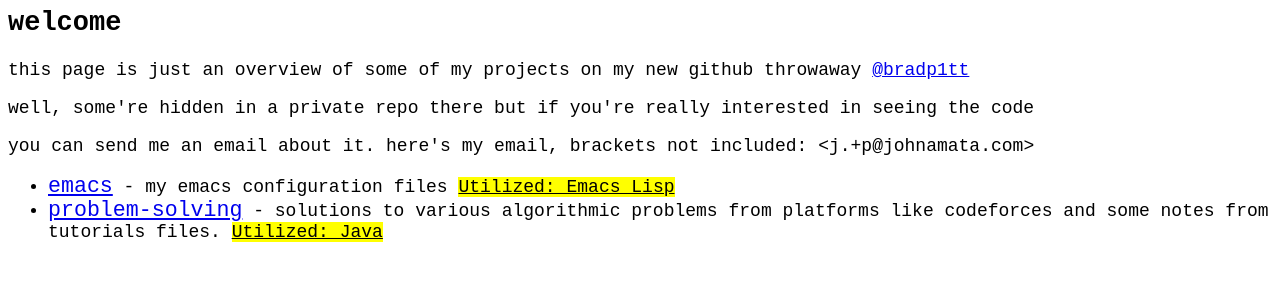
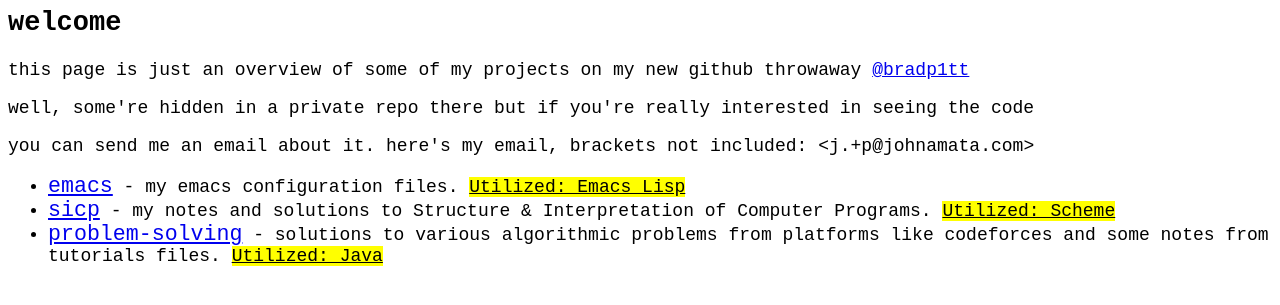
Before and after one commit to jpamata/jpamata.github.io, a Jekyll site: the page play.html, which Jekyll copies as it is, in a window 1280 px wide. Shown: the top 305 px of the page. Built offline with Jekyll 4.4.1, drawn with Linux system fonts in a browser that asks for light colours.

Commit message:
Update play.html

```diff
--- a/play.html
+++ b/play.html
@@ -18,7 +18,8 @@
     </div>
     <div>
       <ul>
-        <li><big><a href="https://github.com/bradp1tt/emacs.d">emacs</a></big> - my emacs configuration files <mark><u>Utilized: Emacs Lisp</u></mark></li>
+        <li><big><a href="https://github.com/bradp1tt/emacs.d">emacs</a></big> - my emacs configuration files. <mark><u>Utilized: Emacs Lisp</u></mark></li>
+	<li><big><a href="https://github.com/bradp1tt/sicp">sicp</a></big> - my notes and solutions to Structure & Interpretation of Computer Programs. <mark><u>Utilized: Scheme</u></mark></li>
         <li><big><a href="https://github.com/bradp1tt/problem-solving">problem-solving</a></big> -  solutions to various algorithmic problems from platforms like codeforces and some notes from tutorials files. <mark><u>Utilized: Java</u></mark></li>
       </ul>
     </div>
```
